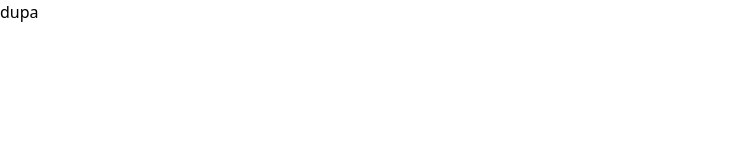
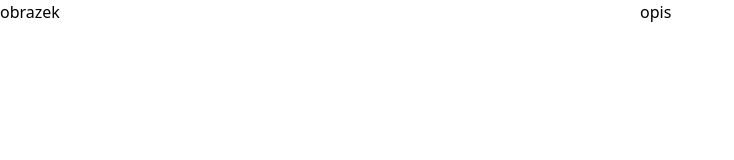
Before and after one commit to kunertmichal/baf-fe, a Next.js app: page / in a window 1280 px wide. Shown: the top 160 px of the page, without its empty margins (0-734 px from the left). Built offline with nearby package versions, Linux system fonts and the light colour scheme.

Commit message:
simple row component and classNames helper

```diff
--- /dev/null
+++ b/src/components/Row.tsx
@@ -0,0 +1,11 @@
+import type { ReactNode } from 'react'
+import { classNames } from '@/helpers/classNames'
+
+type RowProps = {
+  children: ReactNode
+  className?: string
+}
+
+export const Row = ({ children, className }: RowProps) => {
+  return <div className={classNames('grid', className)}>{children}</div>
+}
--- /dev/null
+++ b/src/helpers/classNames.ts
@@ -0,0 +1,5 @@
+export function classNames(
+  ...classes: Array<string | undefined | null | false | 0 | ''>
+): string {
+  return classes.filter(Boolean).join(' ')
+}
--- a/src/pages/_document.tsx
+++ b/src/pages/_document.tsx
@@ -2,7 +2,7 @@ import { Html, Head, Main, NextScript } from 'next/document'
 
 export default function Document() {
   return (
-    <Html lang="en">
+    <Html lang="pl">
       <Head />
       <body>
         <Main />
--- a/src/pages/index.tsx
+++ b/src/pages/index.tsx
@@ -1,8 +1,10 @@
-import Image from 'next/image'
-import { Inter } from 'next/font/google'
-
-const inter = Inter({ subsets: ['latin'] })
+import { Row } from '@/components/Row'
 
 export default function Home() {
-  return <div>dupa</div>
+  return (
+    <Row className="grid-cols-2">
+      <div>obrazek</div>
+      <div>opis</div>
+    </Row>
+  )
 }
```
